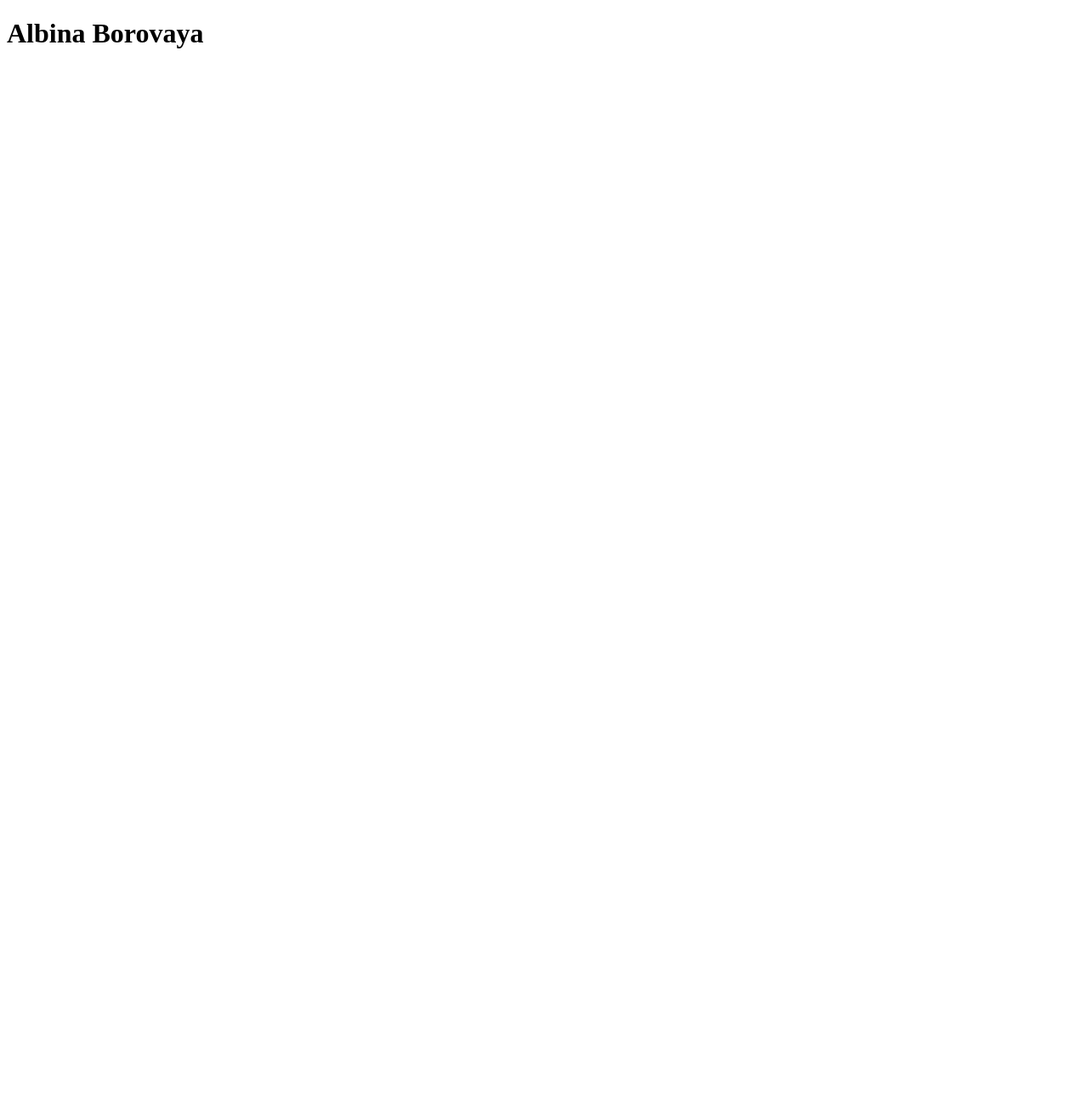
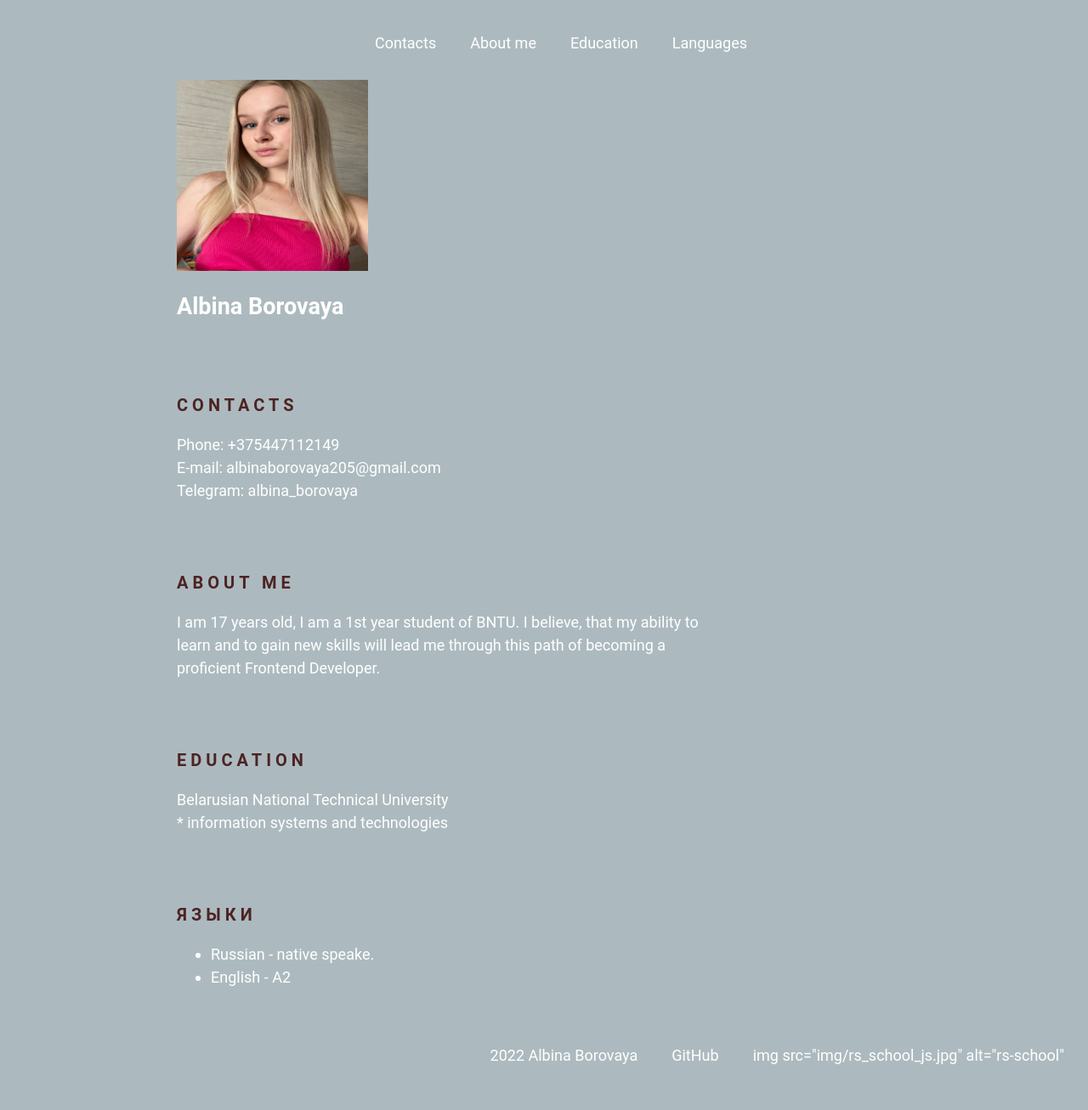
Before and after one commit to AlbinaBorovaya/rsschool-cv, a plain HTML site: page index.html in a window 1280 px wide. Shown: the whole page at 85% size. Before the commit the page ends 800 px from the top, so only its background shows below. Drawn offline with Linux system fonts and the light colour scheme.

Commit message:
fix: update project

```diff
--- a/index.html
+++ b/index.html
@@ -1,12 +1,86 @@
 <!DOCTYPE html>
 <html lang="en">
+    <body>
         <head>
+            <div class="container">
+                <link rel="stylesheet" href="style.css">
+            <link rel="icon" href="alba.ico">
+
             <meta charset="UTF-8">
             <meta http-equiv="X-UA-Compatible" content="IE=edge">
             <meta name="viewport" content="width=device-width, initial-scale=1.0">
-    <title>CV</title>
+            <title>cv</title>
+
+        <nav class="nav">
+            <ul class="nav-list">
+                <li class="nav-item"><a href="#profile" class="nav-link">Contacts</a></li>
+                <li class="nav-item"><a href="#about me" class="nav-link">About me</a></li>
+                <li class="nav-item"><a href="#education" class="nav-link">Education</a></li>
+                <li class="nav-item"><a href="#languages" class="nav-link">Languages</a></li>
+
+
+            </ul>
+        </nav>
+            </div>
+
         </head>
-<body>
-    <h1>Albina Borovaya</h1>
+
+        <main>
+            <div class="container">
+                <section class="section" id="profile">
+                    <img class="avatar"src="img/avatar.jpg" alt="avatar">
+                    <h1> Albina Borovaya</h1>
+                       </section>
+
+                       <section class="section" id="contacts">
+                    <h2 class="section-title">contacts</h2>
+                    <p> Phone: +375447112149<br>
+                        E-mail: albinaborovaya205@gmail.com<br>
+                        Telegram: albina_borovaya<br>
+                    </p>
+                       </section>
+                       <section class="section" id="about me">
+                        <h2 class="section-title">About me</h2>
+                        <p>I am 17 years old, I am a 1st year student of BNTU. I believe, that my ability to learn and to gain new skills will lead me through this path of becoming a proficient Frontend Developer.</p>
+                           </section>
+
+                       <section class="section" id="education">
+                    <h2 class="section-title">Education</h2>
+                    <p> Belarusian National Technical University<br>
+                        * information systems and technologies
+                    </p>
+                       </section>
+
+                       <section class="section" id="languages">
+                    <h2 class="section-title">Языки</h2>
+                    <p>
+                        <ul>
+                            <li> Russian - native speake.</li>
+                            <li>  English - A2 </li>
+                        </ul>
+                    </p>
+                       </section>
+            </div>
+
+
+        </main>
+
+
+
+        <footer>
+          <div class="container">
+
+          <ul class="footer">
+                <li class="footer-item"><p class="footer-list" > 2022 Albina Borovaya</p></li>
+                <li class="footer-item"><a class="footer-list" href="https://github.com/AlbinaBorovaya">GitHub</a></li>
+                <li class="footer-item"><a class="footer-list" href="#education" class="nav-link">img src="img/rs_school_js.jpg" alt="rs-school"</a></li>
+
+
+
+          </div>
+
+        </footer>
     </body>
+
+
 </html>
--- a/style.css
+++ b/style.css
@@ -1,3 +1,100 @@
-body{
-    padding: 25px;
+html {
+    scroll-behavior: smooth;
 }
+
+
+body {
+    font-family: 'Roboto', sans-serif;
+
+    min-height: 100vh;
+    display: flex;
+  flex-direction: column;
+  justify-content: space-between;
+  background: #acbabf;
+
+    font-size: 18px;
+    font-weight: 400;
+    line-height: 1.5;
+
+  }
+
+.container {
+    max-width: 1440px;
+    margin: 0 auto;
+
+  }
+  .nav-list {
+    list-style: none;
+    display: flex;
+    justify-content: flex-end;
+    align-items: center;
+  }
+  .nav-link {
+    text-decoration: none;
+    padding: 0 20px;
+    line-height: 50px;
+    transition: .3s;
+    text-decoration: none;
+    color: #ffff;
+    transition: color 1s;
+  }
+  .nav-link:hover {
+    color: #00ff26;
+  }
+  .main-container {
+    display: flex;
+    flex-wrap: wrap;
+  }
+
+  @media (max-width: 768px) {
+    .section {
+      width: 100%;
+    }
+  }
+  .section {
+  color: #ffff;
+  text-decoration: none;
+  transition: color 0.5s;
+  width: 50%;
+  margin-left: 200px;
+}
+.section:hover {
+  color: #4d2323;
+}
+  .footer-list:hover {
+    color:  rgb(255, 74, 216);
+  }
+
+.section-title {
+    font-size: 20px;
+    font-weight: 400;
+    text-transform: uppercase;
+    letter-spacing: 5px;
+    color: #4d2323;
+    margin-top: 80px;
+    font-weight: bold;
+  }
+  .p {
+    color: #c7c185;
+  }
+  .avatar {
+    display: block;
+    width: 225px;
+    height: 225px;
+
+  }
+  .footer {
+     list-style: none;
+    display: flex;
+    justify-content: flex-end;
+    align-items: center;
+  }
+  .footer-list {
+    text-decoration: none;
+    padding: 0 20px;
+    line-height: 50px;
+    transition: .3s;
+    text-decoration: none;
+    color: #ffff;
+    transition: color 1s;
+  }
```
Also changed, not shown: alba.ico (added), img/avatar.jpg (added), img/rs_school_js.jpg (added), 1 other file. Lines whose indentation alone changed are shown as unchanged.
